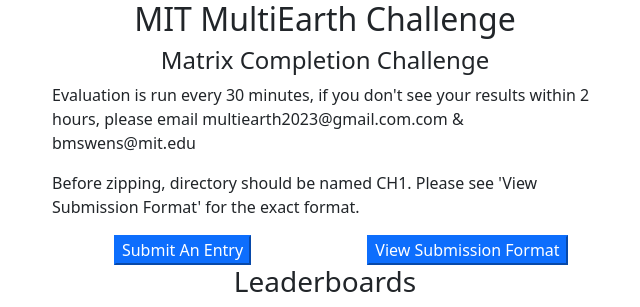
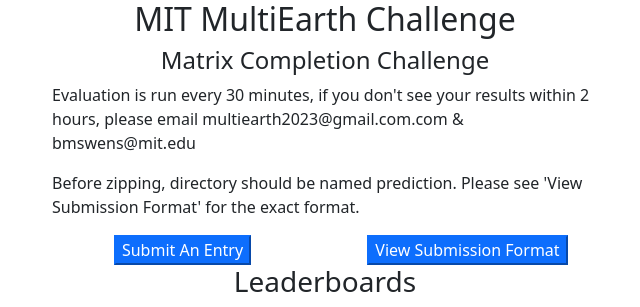
Before and after one commit to bmswens/Rainforest-Challenge-Submission, a Flask app: template frontend/templates/matrix-completion-leaderboard.html in a window 1280 px wide. Shown: the top 307 px of the page, without its empty margins (315-955 px from the left). Run offline with Flask 2, Linux system fonts and the light colour scheme; the template is opened without the code that fills it, so the values that code supplies are empty.

Commit message:
fix typo

```diff
--- a/frontend/templates/matrix-completion-leaderboard.html
+++ b/frontend/templates/matrix-completion-leaderboard.html
@@ -22,7 +22,7 @@
                 <h2 class="text-center">MIT MultiEarth Challenge</h2>
                 <h4 class="text-center">Matrix Completion Challenge</h4>
 		<p>Evaluation is run every 30 minutes, if you don't see your results within 2 hours, please email multiearth2023@gmail.com.com & bmswens@mit.edu</p>
-		<p>Before zipping, directory should be named CH1. Please see 'View Submission Format' for the exact format.</p>
+		<p>Before zipping, directory should be named prediction. Please see 'View Submission Format' for the exact format.</p>
             </div>
         </div>
         <div class="row justify-content-center">
```
